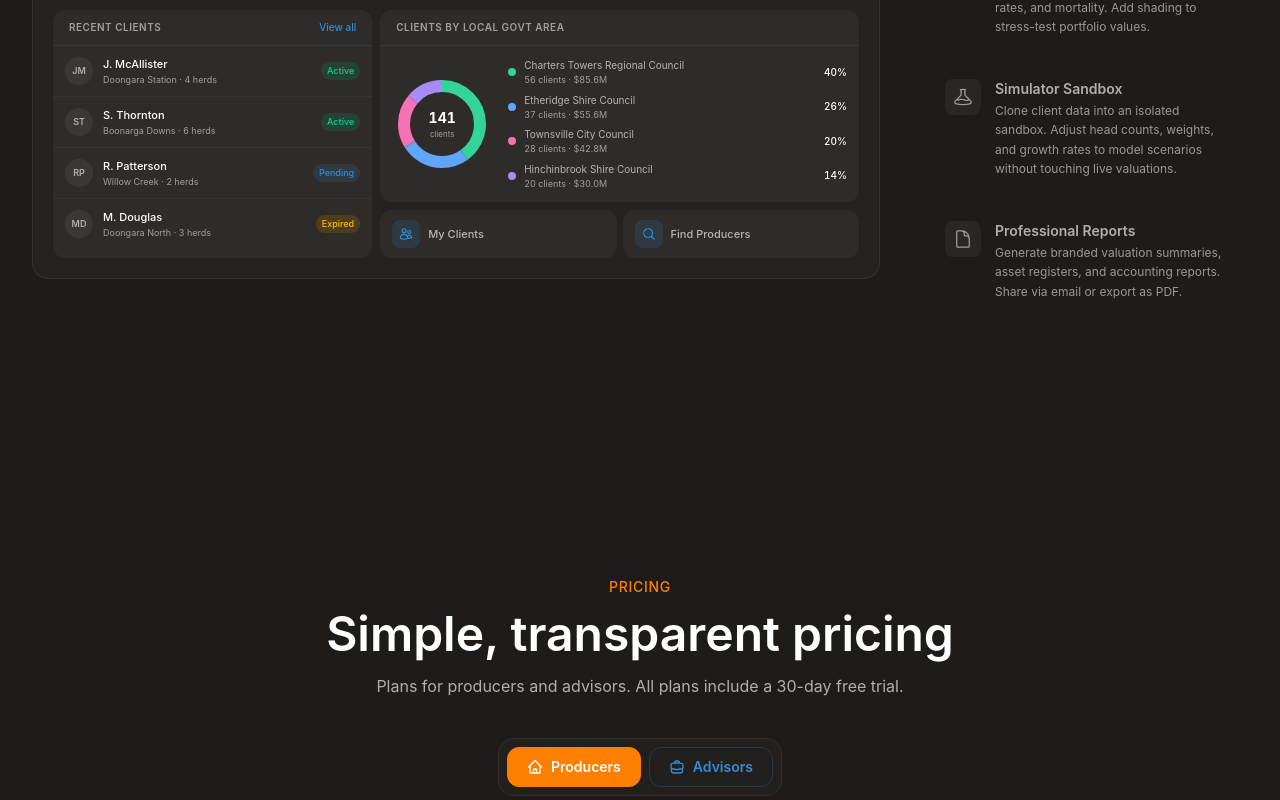
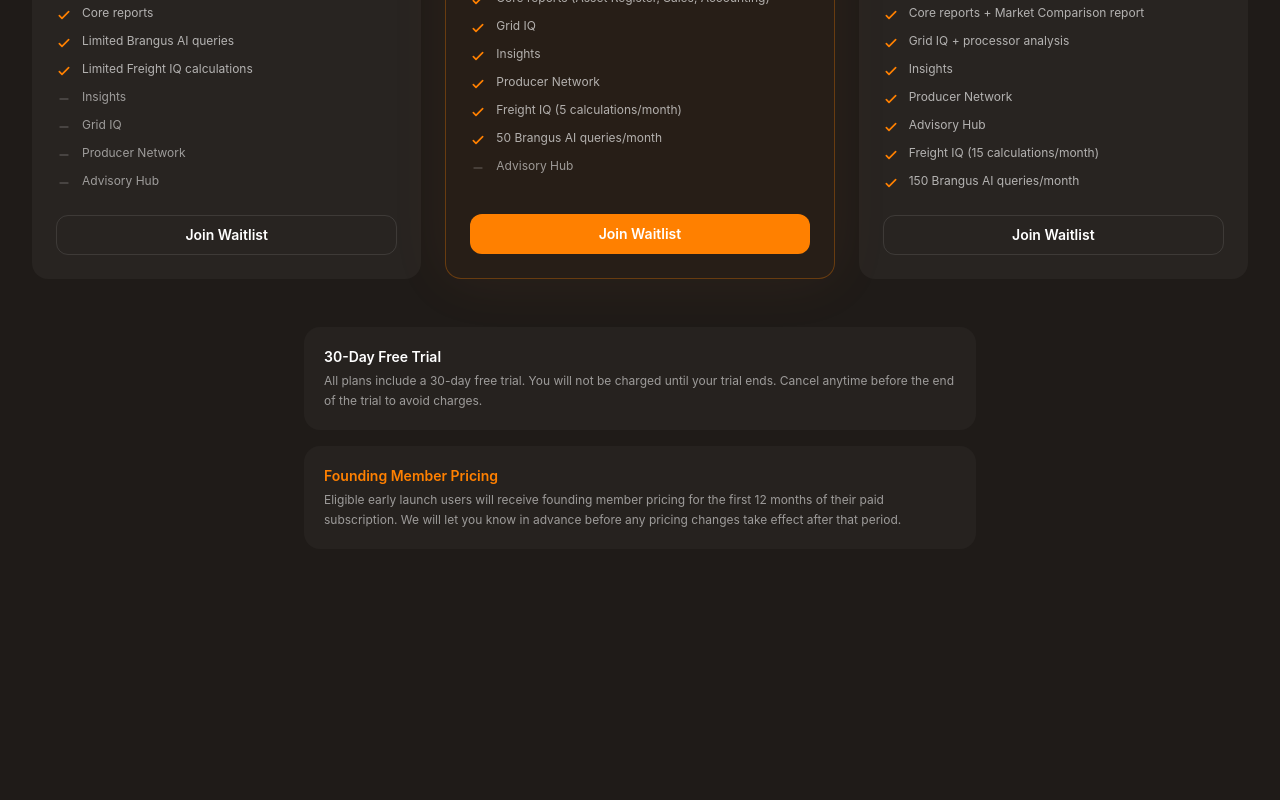
Before and after one commit to StockmansWallet/stockmanswallet-web, a Next.js app: page / in a window 1280 px wide. Shown: the part 3680-4480 px from the top of the page. Built offline with nearby package versions, Linux system fonts and the light colour scheme.

Commit message:
Hide advisor features behind feature flag for MVP
Advisor user type removed from MVP scope. All advisor code stays compiled
but unreachable. ADVISOR_ENABLED flag gates onboarding, navigation,
pricing, marketing, and Brangus awareness. Flip to true to re-enable.

```diff
--- a/app/(app)/layout.tsx
+++ b/app/(app)/layout.tsx
@@ -4,6 +4,7 @@
 import { MobileNav } from "@/components/app/mobile-nav";
 import { TopBar } from "@/components/app/top-bar";
 import { isAdvisorRole, roleDisplayName } from "@/lib/types/advisory";
+import { ADVISOR_ENABLED } from "@/lib/feature-flags";
 
 // Prevent Next.js from caching this layout - auth state must be fresh on every request
 export const dynamic = "force-dynamic";
@@ -59,7 +60,8 @@
     }
   }
 
-  const isAdvisor = !!(profile?.role && isAdvisorRole(profile.role));
+  // When advisor feature flag is off, never treat anyone as an advisor
+  const isAdvisor = ADVISOR_ENABLED && !!(profile?.role && isAdvisorRole(profile.role));
 
   return (
     <div className="flex min-h-screen flex-col bg-background">
--- a/app/(marketing)/page.tsx
+++ b/app/(marketing)/page.tsx
@@ -2,6 +2,7 @@
 import Hero from '@/components/marketing/sections/hero'
 import Features from '@/components/marketing/sections/features'
 import StockmanIQ from '@/components/marketing/sections/stockman-iq'
+import { ADVISOR_ENABLED } from '@/lib/feature-flags'
 import ForAdvisors from '@/components/marketing/sections/for-advisors'
 import Pricing from '@/components/marketing/sections/pricing'
 import About from '@/components/marketing/sections/about'
@@ -10,7 +11,7 @@
 export const metadata: Metadata = {
   title: "Stockman's Wallet | Intelligent Livestock Valuation",
   description:
-    "Australia's first livestock portfolio management platform. Live market data, intelligent valuation models, AI-powered timing analysis, and professional-grade reporting for producers and rural advisors.",
+    "Australia's first livestock portfolio management platform. Live market data, intelligent valuation models, AI-powered timing analysis, and professional-grade reporting for Australian producers.",
   openGraph: {
     title: "Stockman's Wallet | Intelligent Livestock Valuation",
     description:
@@ -27,7 +28,7 @@
       <Hero />
       <Features />
       <StockmanIQ />
-      <ForAdvisors />
+      {ADVISOR_ENABLED && <ForAdvisors />}
       <Pricing />
       <About />
       <ContactSignup />
--- a/components/app/onboarding/step-account-type.tsx
+++ b/components/app/onboarding/step-account-type.tsx
@@ -3,6 +3,7 @@
 import { useState } from "react";
 import { Users } from "lucide-react";
 import { IconCattleTags } from "@/components/icons/icon-cattle-tags";
+import { ADVISOR_ENABLED } from "@/lib/feature-flags";
 
 export type AccountType = "producer" | "advisor";
 
@@ -14,7 +15,7 @@
   "Succession Planner",
 ];
 
-const options: {
+const allOptions: {
   value: AccountType;
   label: string;
   description: string;
@@ -33,6 +34,11 @@
     icon: <Users className="h-5 w-5" />,
   },
 ];
+
+// Advisor option hidden from MVP when feature flag is off
+const options = ADVISOR_ENABLED
+  ? allOptions
+  : allOptions.filter((o) => o.value !== "advisor");
 
 export function StepAccountType({
   value,
--- a/components/marketing/sections/pricing.tsx
+++ b/components/marketing/sections/pricing.tsx
@@ -3,11 +3,15 @@
 import { useState } from 'react'
 import { motion, AnimatePresence } from 'framer-motion'
 import { PRICING_TIERS } from '@/lib/marketing/constants'
+import { ADVISOR_ENABLED } from '@/lib/feature-flags'
 
-const TABS = [
+const ALL_TABS = [
   { id: 'producer' as const, label: 'Producers', colour: '#FF8000', icon: 'M2.25 12l8.954-8.955c.44-.439 1.152-.439 1.591 0L21.75 12M4.5 9.75v10.125c0 .621.504 1.125 1.125 1.125H9.75v-4.875c0-.621.504-1.125 1.125-1.125h2.25c.621 0 1.125.504 1.125 1.125V21h4.125c.621 0 1.125-.504 1.125-1.125V9.75M8.25 21h8.25' },
   { id: 'advisor' as const, label: 'Advisors', colour: '#2F8CD9', icon: 'M20.25 14.15v4.25c0 1.094-.787 2.036-1.872 2.18-2.087.277-4.216.42-6.378.42s-4.291-.143-6.378-.42c-1.085-.144-1.872-1.086-1.872-2.18v-4.25m16.5 0a2.18 2.18 0 00.75-1.661V8.706c0-1.081-.768-2.015-1.837-2.175a48.114 48.114 0 00-3.413-.387m4.5 8.006c-.194.165-.42.295-.673.38A23.978 23.978 0 0112 15.75c-2.648 0-5.195-.429-7.577-1.22a2.016 2.016 0 01-.673-.38m0 0A2.18 2.18 0 013 12.489V8.706c0-1.081.768-2.015 1.837-2.175a48.111 48.111 0 013.413-.387m7.5 0V5.25A2.25 2.25 0 0013.5 3h-3a2.25 2.25 0 00-2.25 2.25v.894m7.5 0a48.667 48.667 0 00-7.5 0' },
 ]
+
+// Advisor pricing tab hidden when feature flag is off
+const TABS = ADVISOR_ENABLED ? ALL_TABS : ALL_TABS.filter(t => t.id !== 'advisor')
 
 const ACCENT = {
   producer: {
@@ -50,12 +54,14 @@
             Simple, transparent pricing
           </h2>
           <p className="mx-auto mt-4 max-w-xl text-base text-text-secondary">
-            Plans for producers and advisors. All plans include a 30-day free trial.
+            {ADVISOR_ENABLED
+              ? 'Plans for producers and advisors. All plans include a 30-day free trial.'
+              : 'All plans include a 30-day free trial.'}
           </p>
         </motion.div>
 
-        {/* Tab Toggle */}
-        <div className="mt-10 flex justify-center">
+        {/* Tab Toggle - hidden when only one tab */}
+        {TABS.length > 1 && <div className="mt-10 flex justify-center">
           <div className="inline-flex gap-2 rounded-2xl border border-white/[0.06] bg-white/[0.02] p-2">
             {TABS.map((tab) => {
               const isActive = activeTab === tab.id
@@ -92,7 +98,7 @@
               )
             })}
           </div>
-        </div>
+        </div>}
 
         {/* Pricing Cards */}
         <AnimatePresence mode="wait">
--- a/lib/brangus/chat-service.ts
+++ b/lib/brangus/chat-service.ts
@@ -134,7 +134,7 @@
 - Dashboard: /dashboard - overview of total herd value, 12-month outlook
 - Herds: /dashboard/herds - view all herds, click "Add Herd" to create one
 - Properties: /dashboard/properties - view and manage properties
-- Brangus: /dashboard/brangus - that's me, Brangus, your AI livestock advisor
+- Brangus: /dashboard/brangus - that's me, Brangus, your AI stock mate
 - Insights: /dashboard/insights - AI-powered intelligence for your operation
 - Markets: /dashboard/market - live MLA saleyard prices
 - Yard Book: /dashboard/tools/yard-book - schedule and track tasks
--- /dev/null
+++ b/lib/feature-flags.ts
@@ -0,0 +1,6 @@
+// Runtime feature flags for gating features that are built but not yet launched.
+// Flip flags to true to re-enable hidden features.
+// See StockmansWallet-Docs/claude-reference/advisor-on-hold.md for full plan.
+
+// Advisor user type hidden from MVP. Set to true to re-enable.
+export const ADVISOR_ENABLED = false;
--- a/lib/navigation/nav-config.tsx
+++ b/lib/navigation/nav-config.tsx
@@ -18,6 +18,7 @@
   Search,
 } from "lucide-react";
 import { IconCattleTags } from "@/components/icons/icon-cattle-tags";
+import { ADVISOR_ENABLED } from "@/lib/feature-flags";
 
 export interface NavItem {
   label: string;
@@ -47,7 +48,8 @@
   { label: "Reports", href: "/dashboard/tools/reports", icon: <FileText className="h-5 w-5" />, activeClass: "bg-amber-500/15 text-amber-400" },
   { label: "Freight IQ", href: "/dashboard/tools/freight", icon: <Truck className="h-5 w-5" />, activeClass: "bg-sky-500/15 text-sky-400" },
   { label: "Grid IQ", href: "/dashboard/tools/grid-iq", icon: <Grid3x3 className="h-5 w-5" />, activeClass: "bg-teal-500/15 text-teal-400" },
-  { label: "Advisory Hub", href: "/dashboard/advisory-hub", icon: <Users className="h-5 w-5" />, activeClass: "bg-[#2F8CD9]/15 text-[#2F8CD9]" },
+  // Advisory Hub hidden when advisor feature flag is off
+  ...(ADVISOR_ENABLED ? [{ label: "Advisory Hub", href: "/dashboard/advisory-hub", icon: <Users className="h-5 w-5" />, activeClass: "bg-[#2F8CD9]/15 text-[#2F8CD9]" }] : []),
   { label: "Producer Network", href: "/dashboard/farmer-network", icon: <Handshake className="h-5 w-5" />, activeClass: "bg-orange-500/15 text-orange-400" },
 ];
 
@@ -86,4 +88,7 @@
 
 // Mobile flat list per mode (combined main + intel + tools for simpler rendering)
 export const farmerMobileItems: NavItem[] = [...farmerNavItems, ...farmerIntelItems, ...farmerToolItems];
-export const advisorMobileItems: NavItem[] = [...advisorNavItems, ...advisorIntelItems, ...advisorToolItems];
+// Advisor mobile nav only available when feature flag is on
+export const advisorMobileItems: NavItem[] = ADVISOR_ENABLED
+  ? [...advisorNavItems, ...advisorIntelItems, ...advisorToolItems]
+  : [];
```
